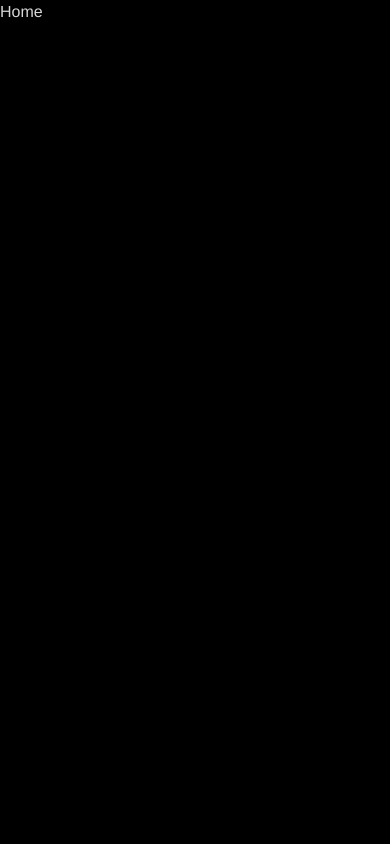
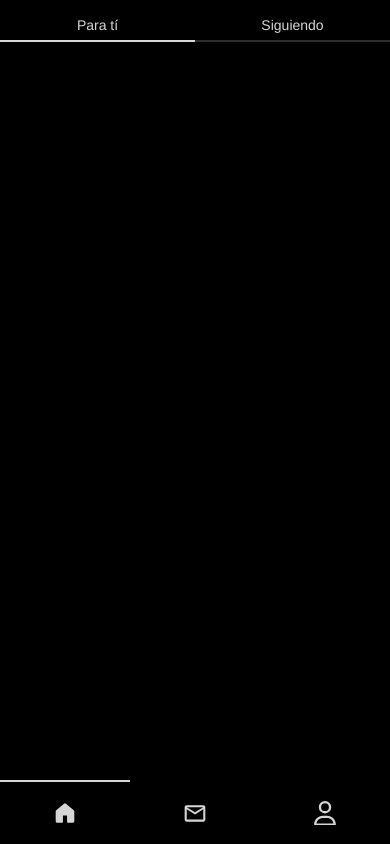
Before and after one commit to LOHAN2000/twitter-clone, a React (Vite) app in the folder frontend/: page / in a window 390 px wide. Built offline with nearby package versions, Linux system fonts and the light colour scheme.

Commit message:
Agregar vista móvil a la página de inicio; implementar navegación y gestión de secciones

```diff
--- a/frontend/src/pages/home/Home.jsx
+++ b/frontend/src/pages/home/Home.jsx
@@ -1,7 +1,83 @@
-import React from 'react'
+import React, { useEffect, useState } from 'react'
+import { GoHomeFill } from "react-icons/go";
+import { MdOutlineEmail } from "react-icons/md";
+import { FaRegUser } from "react-icons/fa6";
 
 export const Home = () => {
+
+  const [isMobile, setIsMobile] = useState(false)
+  const [activeView, setActiveView] = useState('home')
+  const [homeSection, setHomeSection] = useState('forYou')
+
+  useEffect(() => {
+
+    const handleResize = () => {
+      setIsMobile(window.innerWidth < 640)
+    }
+
+    handleResize()
+
+    window.addEventListener('resize', handleResize)
+
+    return () => {
+      window.removeEventListener('resize', handleResize)
+    }
+
+  },[])
+
   return (
-    <div>Home</div>
+    <div className="flex h-screen w-full mx-auto justify-center items-center">
+      <div className="grid grid-cols-1 sm:grid-cols-[30%_40%_30%] w-full sm:w-4/5 h-full">
+
+        {!isMobile && (
+          <>
+            <div className='flex w-full h-full'>
+              menu
+            </div>
+            <div className='flex h-full items-start'>
+              <div role="tablist" className="tabs tabs-bordered w-full grid grid-cols-2 h-[5%]">
+                <a onClick={() => setHomeSection('forYou')} role="tab" className={`tab ${homeSection === 'forYou' ? 'tab-active' : ''} `}>Para tí</a>
+                <a onClick={() => setHomeSection('following')} role="tab" className={`tab ${homeSection === 'following' ? 'tab-active' : ''} `}>Siguiendo </a>
+              </div>
+            </div>
+            <div className='flex w-full h-full'>
+              notification
+            </div>
+          </>
+        )}
+
+
+        {/* Mobile View */}
+
+        {activeView === 'home' && isMobile && (
+          <div className='flex h-full items-start'>
+            <div role="tablist" className="tabs tabs-bordered w-full grid grid-cols-2 h-[5%]">
+              <a onClick={() => setHomeSection('forYou')} role="tab" className={`tab ${homeSection === 'forYou' ? 'tab-active' : ''}`}>Para tí</a>
+              <a onClick={() => setHomeSection('following')} role="tab" className={`tab ${homeSection === 'following' ? 'tab-active' : ''}`}>Siguiendo </a>
+            </div>
+          </div>
+        )}
+        {activeView === 'notification' && isMobile && (
+          <div>notification</div>
+        )}
+        {activeView === 'profile' && isMobile && (
+          <div>profile</div>
+        )}
+
+      </div>
+      {isMobile && (
+        <div className="btm-nav">
+          <button onClick={() => setActiveView('home')} className={`${activeView === 'home' ? 'active' : ''}  `}>
+            <GoHomeFill className='h-2/5 w-2/5'/>
+          </button>
+          <button onClick={() => setActiveView('notification')} className={`${activeView === 'notification' ? 'active' : ''} `}>
+            <MdOutlineEmail className='h-2/5 w-2/5'/>
+          </button>
+          <button onClick={() => setActiveView('profile')} className={`${activeView === 'profile' ? 'active' : ''} `}>
+            <FaRegUser className='h-2/5 w-2/5'/>
+          </button>
+        </div>
+      )}
+    </div>
   )
 }
```
